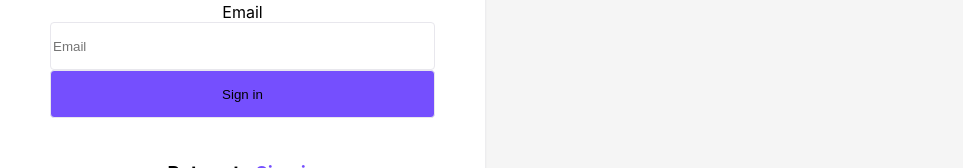
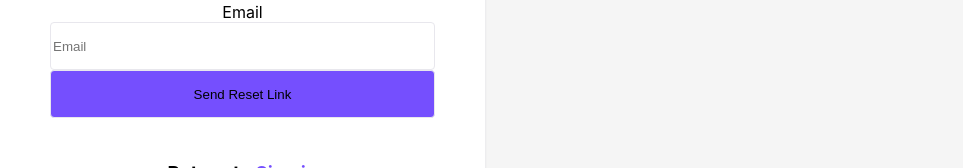
Before and after one commit to onlystar92/LMS-virtual-school-react-frontend, a React (Create React App) app in the folder client/: page / in a window 1280 px wide. Shown: the part 874-1042 px from the top of the page, without its empty margins (0-963 px from the left). Built offline with nearby package versions, Linux system fonts and the light colour scheme.

Commit message:
editing forgot button

```diff
--- a/client/src/components/Forgot.js
+++ b/client/src/components/Forgot.js
@@ -15,7 +15,7 @@ const Forgot = () => {
           </div>
 
             <div>
-             <input className='loginbtn' type="submit" value="Sign in" />
+             <input className='loginbtn' type="submit" value="Send Reset Link" />
            </div>
        </form>
        <h3>Return to <span>Sign in</span></h3>
```
